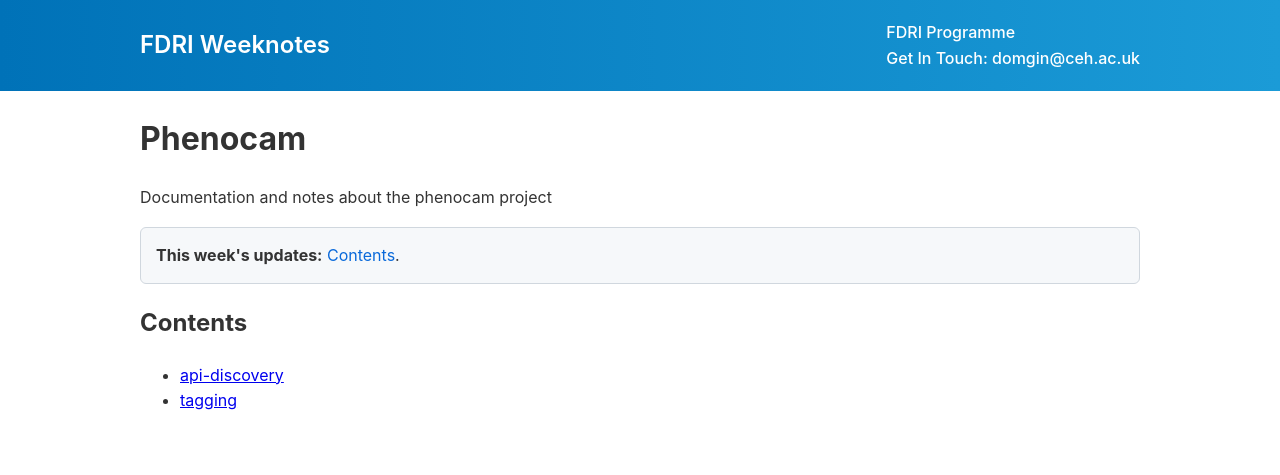
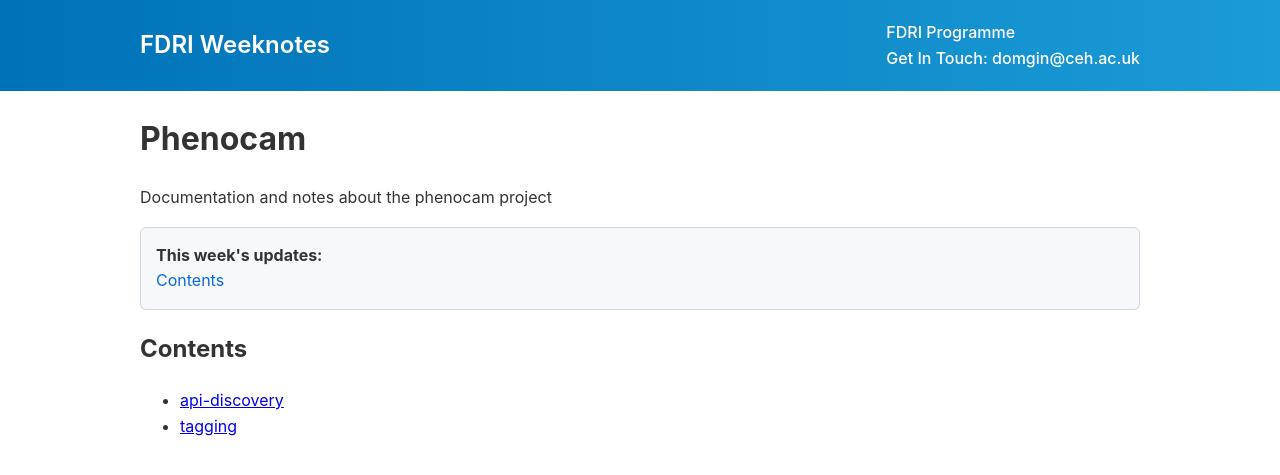
Before and after one commit to NERC-CEH/fdri_words, a Jekyll site: the page built from phenocam/README.md, in a window 1280 px wide. Shown: the top 475 px of the page. Built offline with Jekyll 4.4.1, drawn with Linux system fonts in a browser that asks for light colours; our own code applies the rules of GitHub Pages for plain Markdown files.

Commit message:
Implement summary box for subheadings
Added a summary box that displays links to subheadings.

```diff
--- a/_layouts/default.html
+++ b/_layouts/default.html
@@ -86,16 +86,21 @@
 		h2:hover {
 		  cursor: pointer;
 		}
+
+		.summary-box {
+			display: flex;
+ 			flex-direction: column;
+		}
     </style>
 	  <script>
 		document.addEventListener("DOMContentLoaded", function() {
-		  // Select the main content container (adjust '.markdown-body' if your class differs)
 		  const content = document.querySelector('.markdown-body') || document.querySelector('main') || document.body;
 		  const headings = content.querySelectorAll('h2'); // Targets '##' subheadings
 
 		  if (headings.length > 0) {
 		    const summaryBox = document.createElement('div');
 		    summaryBox.style.cssText = "background: #f6f8fa; padding: 15px; border-radius: 6px; margin-bottom: 20px; border: 1px solid #d0d7de;";
+			summaryBox.className = "summary-box";
 
 		    let summaryHTML = "<strong>This week's updates:</strong> ";
 		    const links = [];
@@ -108,7 +113,7 @@
 		      links.push(`<a href="#${h.id}" style="text-decoration:none; color:#0969da;">${h.innerText}</a>`);
 		    });
 
-		    summaryHTML += links.join(' • ') + ".";
+		    summaryHTML += links.join('');
 		    summaryBox.innerHTML = summaryHTML;
 
 		    // Insert summary before the first subheading
```
